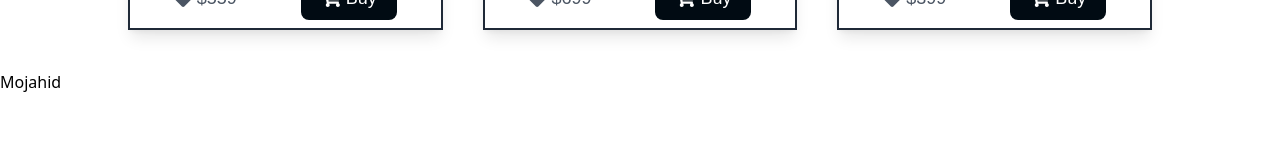
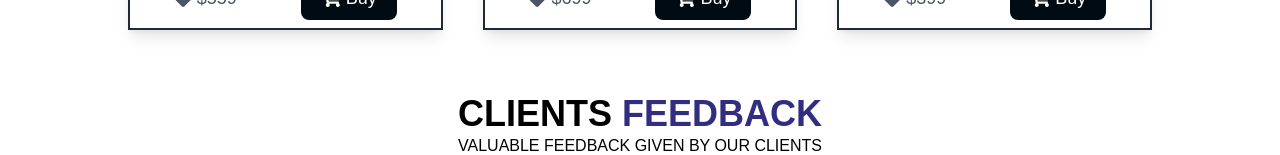
Before and after one commit to Mojahid213/techtop, a React (Create React App) app: page / in a window 1280 px wide. Shown: the part 1792-1947 px from the top of the page. Before the commit the page ends 1886 px from the top, so only its background shows below. Built offline with nearby package versions, Linux system fonts and the light colour scheme.

Commit message:
feedback section added

```diff
--- a/src/components/Home/Feedback/Feedback.js
+++ b/src/components/Home/Feedback/Feedback.js
@@ -2,8 +2,11 @@ import React from 'react';
 
 const Feedback = () => {
     return (
-        <div className="mt-10">
-            <h2>Mojahid</h2>
+        <div className="mt-16">
+            <div className="text-center">
+                <h1 className="text-4xl font-Signika uppercase font-extrabold">Clients <span className="text-indigo-900">Feedback</span></h1>
+                <p className="font-Ubuntu uppercase">Valuable feedback given by our clients</p>
+            </div>
         </div>
     );
 };
```
